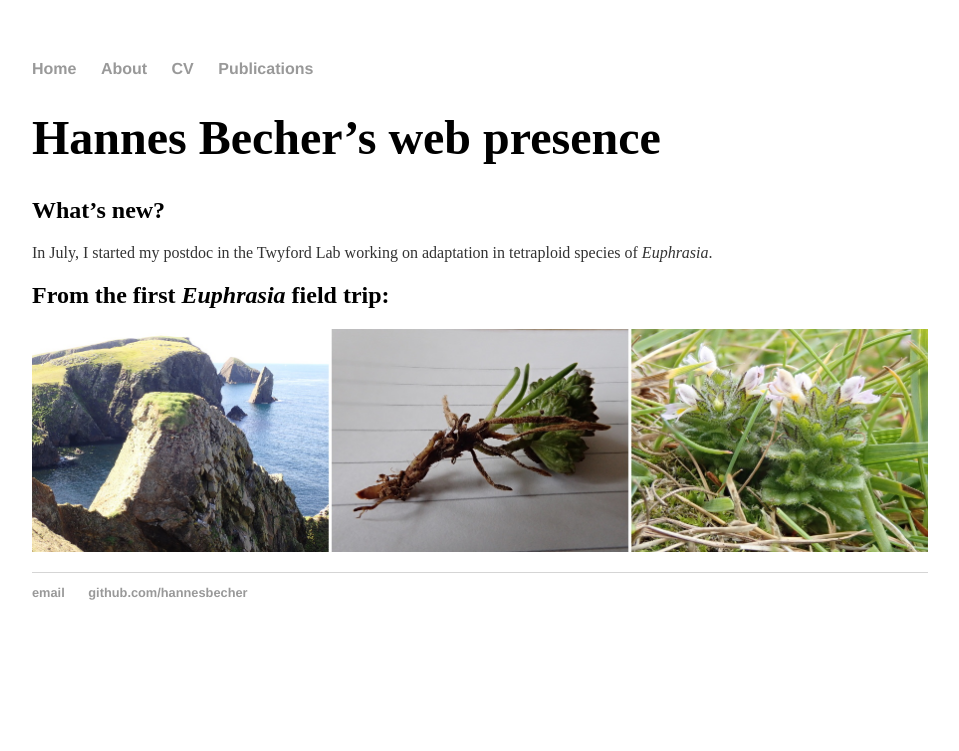
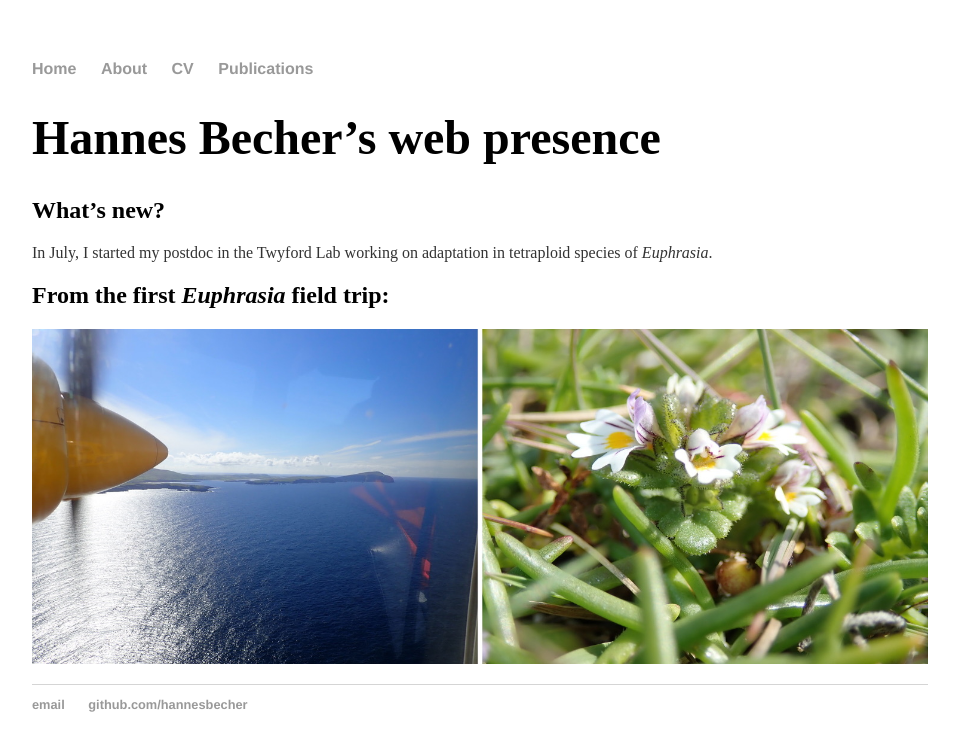
Before and after one commit to hannesbecher/hannesbecher.github.io, a Jekyll site: the page built from index.md, in a window 1280 px wide. Shown: the top 751 px of the page, without its empty margins (160-1119 px from the left). Built offline with Jekyll 4.4.1, drawn with Linux system fonts in a browser that asks for light colours.

Commit message:
Update index.md

```diff
--- a/index.md
+++ b/index.md
@@ -10,4 +10,4 @@ title: Hannes Becher - Evolutionary genomics
 In July, I started my postdoc in the Twyford Lab working on adaptation in tetraploid species of *Euphrasia*.
 
 ## From the first *Euphrasia* field trip:
-![freqs](img/FI3pics.jpg)
+![freqs](img/FI2pics.jpg)
```
